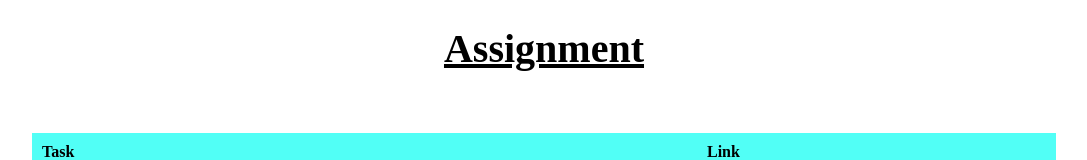
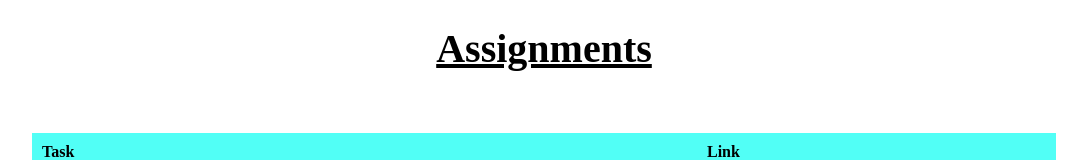
Before and after one commit to AkshatDasondhi/MERN-STACK, a plain HTML site: page index.html in a window 1280 px wide. Shown: the top 160 px of the page, without its empty margins (96-1183 px from the left). Drawn offline with Linux system fonts and the light colour scheme; a web font is replaced by a local one.

Commit message:
Update index.html

```diff
--- a/index.html
+++ b/index.html
@@ -11,7 +11,7 @@
 <link href="https://fonts.googleapis.com/css2?family=Playfair:wght@300&display=swap" rel="stylesheet">
 </head>
 <body>
-    <div id="heading">Assignment</div>
+    <div id="heading">Assignments</div>
     <br><br>
     <table>
         <tr>
```
